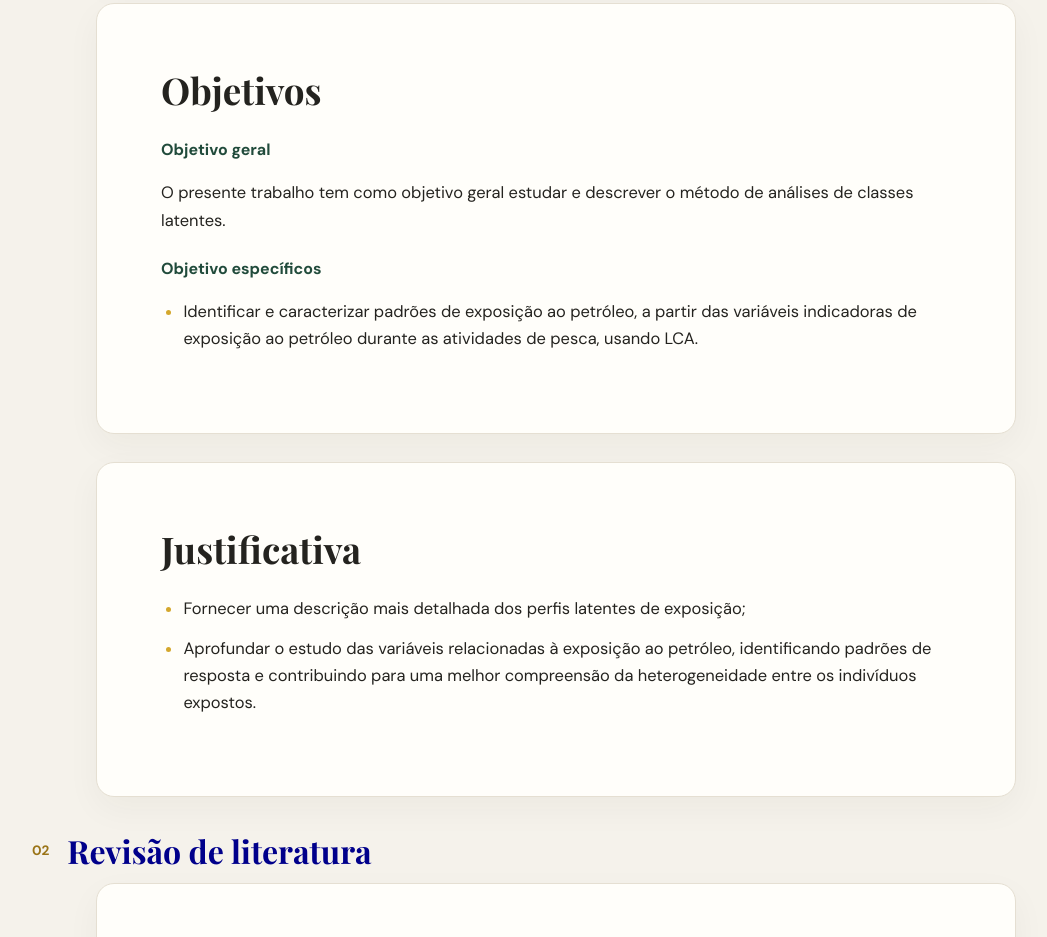
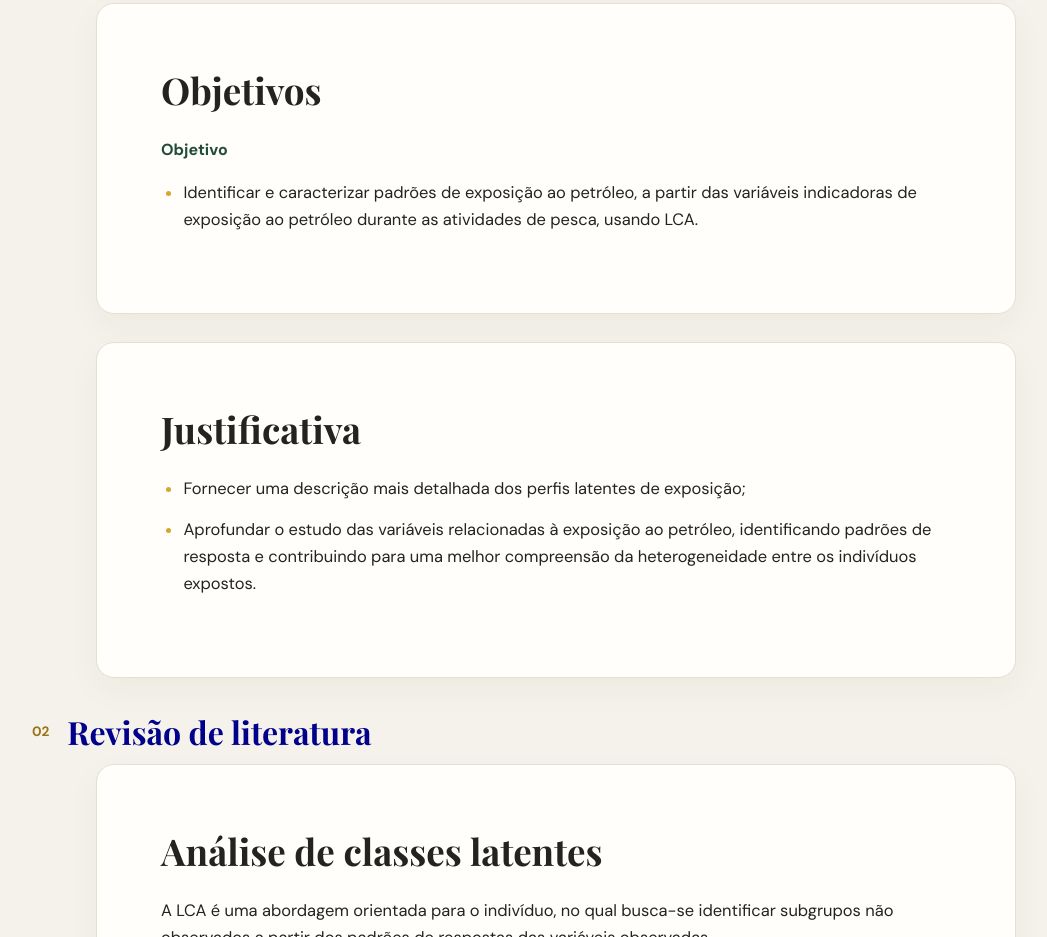
Before and after one commit to mavigonsalves18/apresentacao_tcc, a plain HTML site: page index.html in a window 1280 px wide. Shown: the part 1963-2900 px from the top of the page, without its empty margins (84-1131 px from the left). Drawn offline with nearby package versions, Linux system fonts and the light colour scheme.

Commit message:
Update index.html

```diff
--- a/index.html
+++ b/index.html
@@ -62,8 +62,7 @@
       </ul>
     </section>
     <section class="slide" data-slide="4"><h3>Objetivos</h3>
-      <h4>Objetivo geral</h4><p>O presente trabalho tem como objetivo geral estudar e descrever o método de análises de classes latentes.</p>
-      <h4>Objetivo específicos</h4><ul>
+      <h4>Objetivo</h4><ul>
         <li>Identificar e caracterizar padrões de exposição ao petróleo, a partir das variáveis indicadoras de exposição ao petróleo durante as atividades de pesca, usando LCA.</li>
       </ul>
     </section>
```
